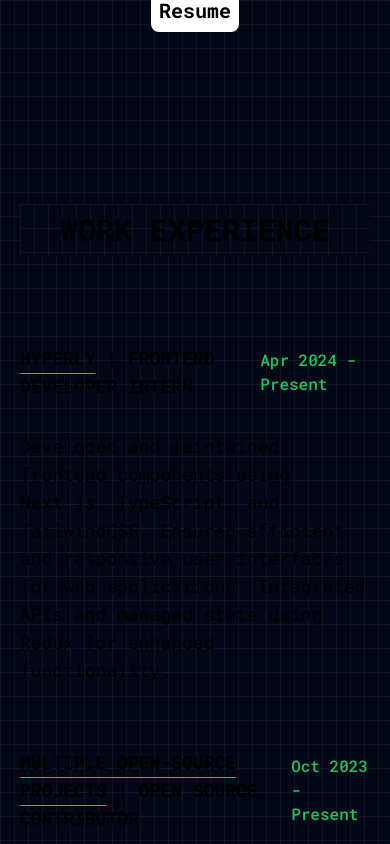
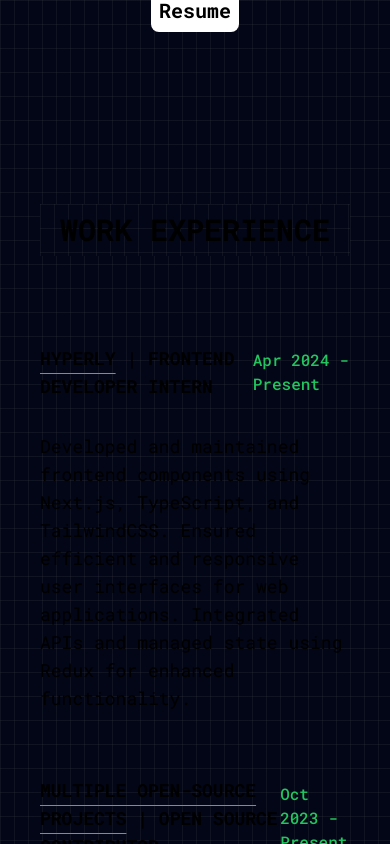
Before and after one commit to HardikChoudhary24/HardikDev, a Next.js app: page / in a window 390 px wide. Shown: the part 720-1564 px from the top of the page. Built offline with nearby package versions, Linux system fonts and the light colour scheme.

Commit message:
Small changes

```diff
--- a/components/Experience.tsx
+++ b/components/Experience.tsx
@@ -24,8 +24,8 @@ const Experience = () => {
   return (
     <div>
       <Margin>
-        <div className="flex flex-col justify-start items-center gap-y-20 pt-20 px-5 md:px-16 lg:px-0 h-full">
-          <div className="sticky top-0 w-full z-40">
+        <div className="flex flex-col justify-start items-center gap-y-20 pt-20 px-10 md:px-16 lg:px-0 h-full">
+          <div className="lg:sticky top-0 w-full z-40">
             <div className="relative h-full w-full bg-slate-950 py-2 lg:py-8">
               <div className="absolute bottom-0 left-0 right-0 top-0 bg-[linear-gradient(to_right,#4f4f4f2e_1px,transparent_1px),linear-gradient(to_bottom,#4f4f4f2e_1px,transparent_1px)] bg-[size:14px_24px]"></div>
               <h1 className="font-extrabold text-3xl lg:text-5xl text-wrap text-center z-50 relative">
--- a/components/Hero.tsx
+++ b/components/Hero.tsx
@@ -37,7 +37,7 @@ const Hero = () => {
             </Link>
           </div>
         </div>
-        <div className="flex flex-col justify-center items-center gap-y-5">
+        <div className="flex flex-col justify-center items-center gap-y-5 px-5 lg:px-0">
           <h1 className="font-extrabold text-4xl lg:text-6xl text-wrap text-center">
             HARDIK CHOUDHARY
           </h1>
--- a/components/Projects.tsx
+++ b/components/Projects.tsx
@@ -10,7 +10,7 @@ const Projects = () => {
     <div>
       <Margin>
         <div className="flex flex-col justify-start items-center 2xl:gap-y-16 pt-20 px-1 md:px-16 lg:px-0 relative">
-          <div className="sticky top-0 w-full z-40">
+          <div className="lg:sticky top-0 w-full z-40">
             <div className="relative h-full w-full bg-slate-950 py-2 lg:py-8">
               <div className="absolute bottom-0 left-0 right-0 top-0 bg-[linear-gradient(to_right,#4f4f4f2e_1px,transparent_1px),linear-gradient(to_bottom,#4f4f4f2e_1px,transparent_1px)] bg-[size:14px_24px]"></div>
               <h1 className="font-extrabold text-3xl lg:text-5xl text-wrap text-center z-50 relative">
--- a/components/Skills.tsx
+++ b/components/Skills.tsx
@@ -17,7 +17,7 @@ const Skills = () => {
     <div>
       <Margin>
         <div className="flex flex-col justify-start items-center gap-y-36 pt-20 px-1 md:px-16 lg:px-0 relative h-screen">
-          <div className="sticky top-0 w-full z-40">
+          <div className="lg:sticky top-0 w-full z-40">
             <div className="relative h-full w-full bg-slate-950  py-2 lg:py-8">
               <div className="absolute bottom-0 left-0 right-0 top-0 bg-[linear-gradient(to_right,#4f4f4f2e_1px,transparent_1px),linear-gradient(to_bottom,#4f4f4f2e_1px,transparent_1px)] bg-[size:14px_24px]"></div>
               <h1 className="font-extrabold text-3xl lg:text-5xl text-wrap text-center z-50 relative">
@@ -30,7 +30,7 @@ const Skills = () => {
             style={{ scale: scaleProgress, opacity: opacityProgress }}
             ref={ref}
           >
-            {languagesAndTools.map((tool,index) => (
+            {languagesAndTools.map((tool, index) => (
               <div
                 key={tool.name}
                 className={`rounded-full p-3 bg-zinc-600 w-[55px] h-[55px] md:w-[65px] md:h-[65px] flex justify-center items-center ring ring-green-500 `}
```
